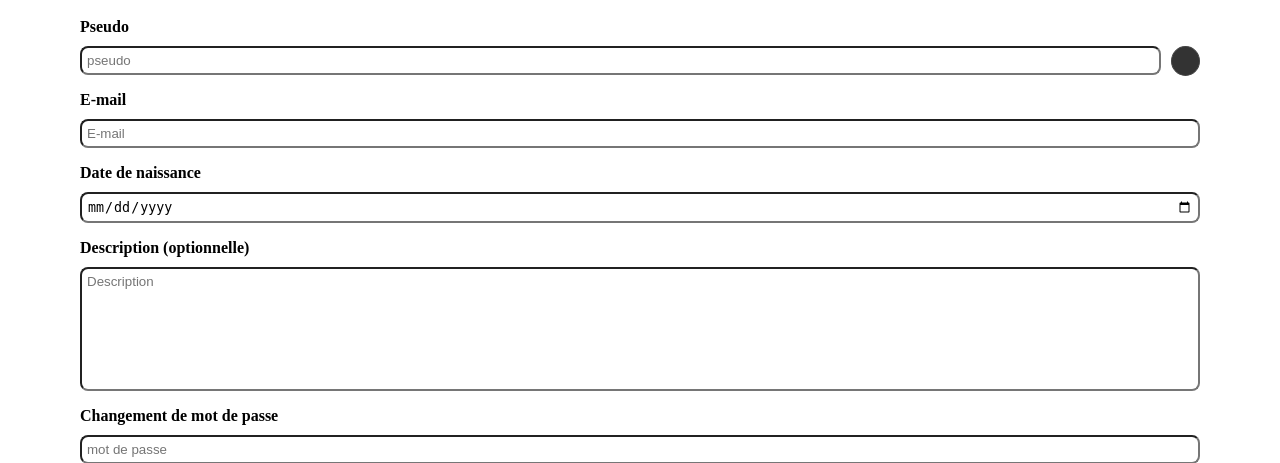
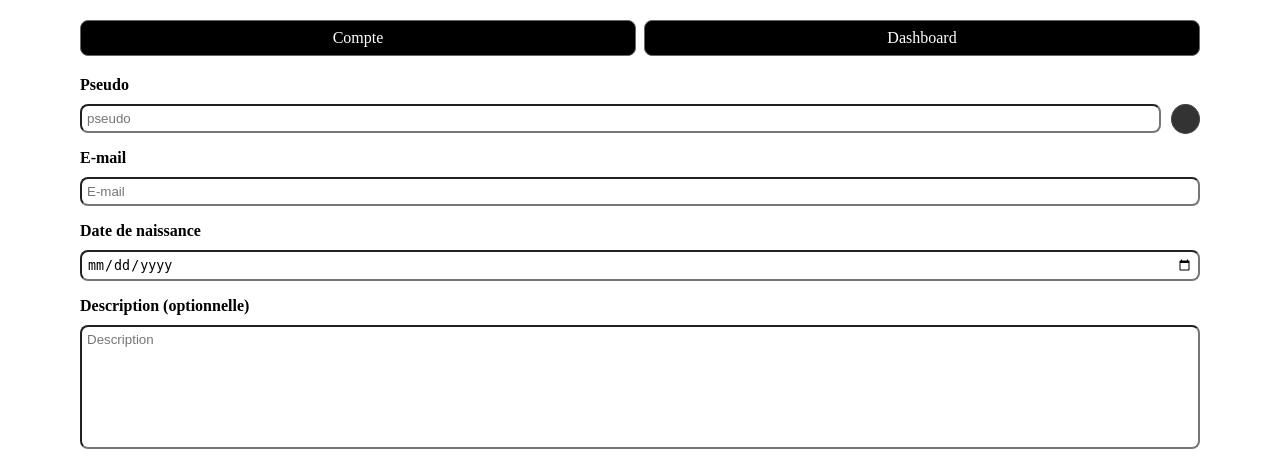
Before and after one commit to jeremyg89100/mangashare, a Symfony app: template templates/user_page/index.html.twig in a window 1280 px wide. Shown: the part 84-547 px from the top of the page. Run offline with Twig, Linux system fonts and the light colour scheme; the template is opened without the code that fills it, so the values that code supplies are empty; style sheets or scripts are compiled from the project's sources; some libraries are stand-ins or nearby versions.

Commit message:
add dashboard and account buttons to userpage

```diff
--- a/assets/styles/home.css
+++ b/assets/styles/home.css
@@ -374,6 +374,23 @@ body {
     flex-direction: row;
 }
 
+.userpage-section a {
+    color: white;
+    background-color: black;
+    border: #666 1px solid;
+    border-radius: 8px;
+    padding: 8px;
+    width: 50%;
+    text-align: center;
+}
+
+.userpage-top-buttons {
+    margin: 20px 0px;
+    gap: 8px;
+    display: flex;
+    flex-direction: row;
+}
+
 .userpage-buttons-save button {
     color: white;
     background-color: black;
--- a/templates/user_page/index.html.twig
+++ b/templates/user_page/index.html.twig
@@ -10,11 +10,11 @@
 
 {% block body %}
     <div class="home-section">
-        <div class="userpage-top-buttons">
-            <a>Compte</a>
-            <a>Dashboard</a>
-        </div>
         <div class="userpage-section">
+            <div class="userpage-top-buttons">
+                <a>Compte</a>
+                <a>Dashboard</a>
+            </div>
             <label>Pseudo</label>
             <div class="userpage-pseudo-avatar">
                 <input type="text" id="pseudo" name="pseudo" placeholder="pseudo">
```
